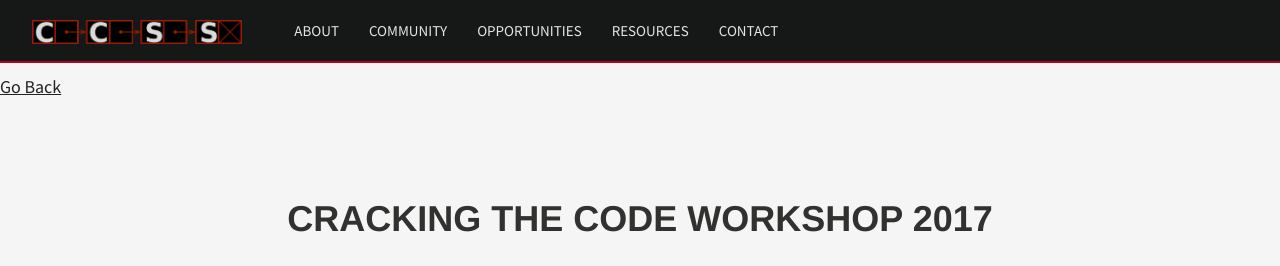
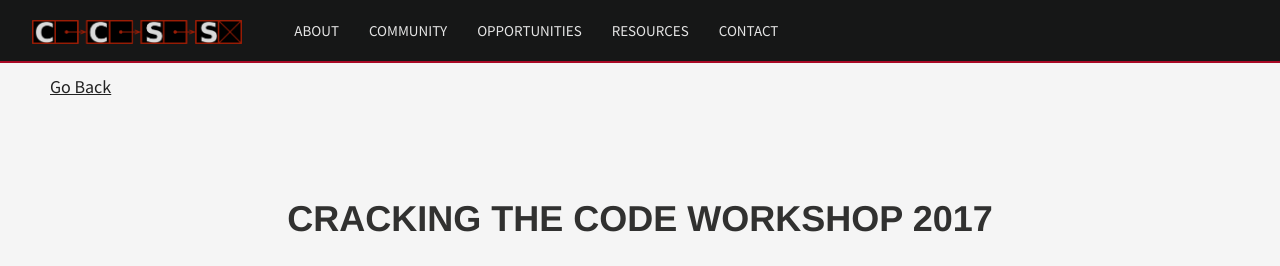
Before and after one commit to CarletonComputerScienceSociety/carletoncomputersciencesociety.github.io, a Jekyll site: the page built from community/gallery/crack/index.md, in a window 1280 px wide. Shown: the top 266 px of the page. Built offline with Jekyll 4.4.1, drawn with Linux system fonts in a browser that asks for light colours.

Commit message:
Update index.md

```diff
--- a/community/gallery/crack/index.md
+++ b/community/gallery/crack/index.md
@@ -7,7 +7,7 @@ published: true
 
 
 
-<a href="{{ site.baseurl }}/community/gallery/">Go Back</a>
+<a style="margin-left:50px" href="{{ site.baseurl }}/community/gallery/">Go Back</a>
 
 <script src="{{ site.baseurl }}/js/gallery.js"></script>
 
```
